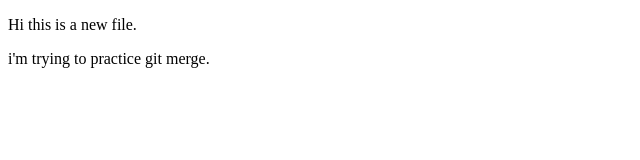
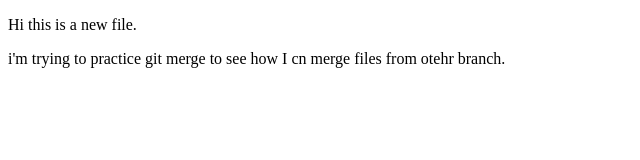
Before and after one commit to deksr/branchex, a plain HTML site: page index.html in a window 1280 px wide. Shown: the whole page, without its empty margins (0-640 px from the left). Drawn offline with Linux system fonts and the light colour scheme.

```diff
--- a/index.html
+++ b/index.html
@@ -8,6 +8,6 @@
 </head>
 <body>
 	<p> Hi this is a new file.</p>
-	<p> i'm trying to practice git merge. </p>
+	<p> i'm trying to practice git merge to see how I cn merge files from otehr branch. </p>
 </body>
 </html>
```
